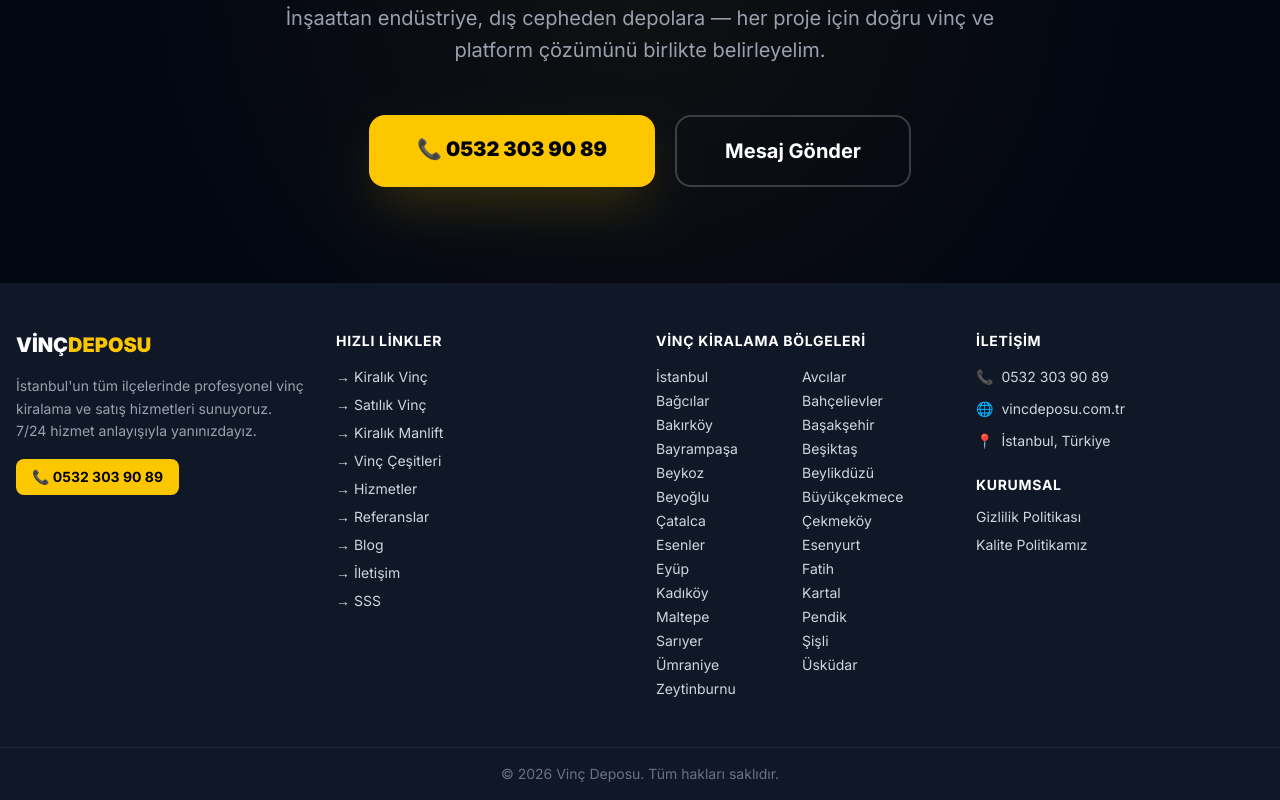
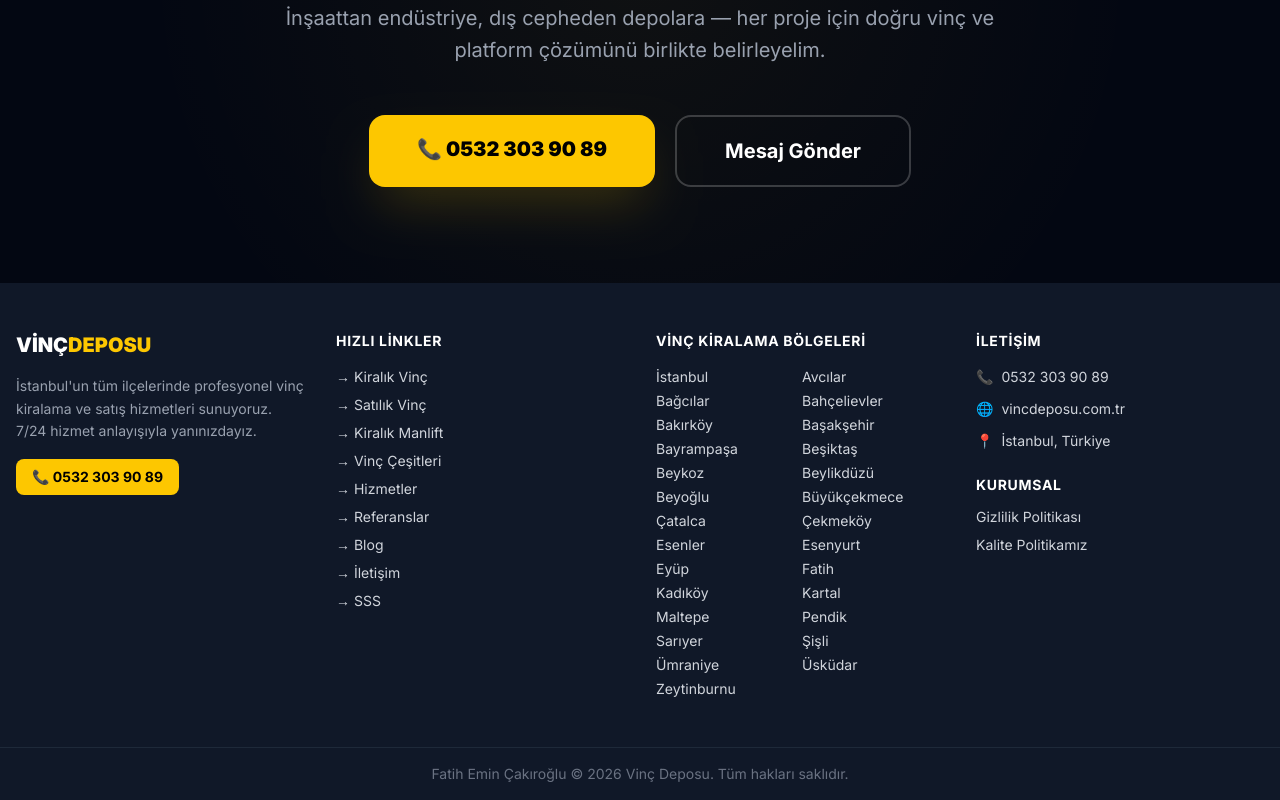
Before and after one commit to fatihemincakiroglu/vincdeposu, a Next.js app: page / in a window 1280 px wide. Shown: the part 5258-6058 px from the top of the page. Built offline with nearby package versions, Linux system fonts and the light colour scheme.

Commit message:
fix: footer telif yazısına Fatih Emin Çakıroğlu linki eklendi

```diff
--- a/components/Footer.tsx
+++ b/components/Footer.tsx
@@ -119,6 +119,14 @@
 
       {/* Alt bar */}
       <div className="border-t border-gray-800 py-4 px-4 text-center text-sm text-gray-500">
+        <a
+          href="https://fatihemincakiroglu.com/"
+          target="_blank"
+          rel="noopener noreferrer"
+          className="hover:text-yellow-400 transition"
+        >
+          Fatih Emin Çakıroğlu
+        </a>{" "}
         © {new Date().getFullYear()} Vinç Deposu. Tüm hakları saklıdır.
       </div>
     </footer>
```
